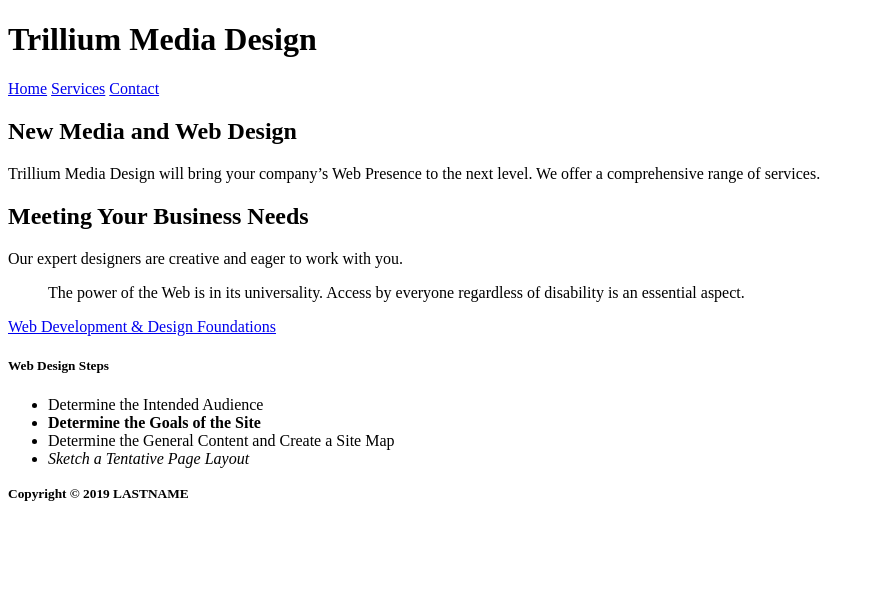
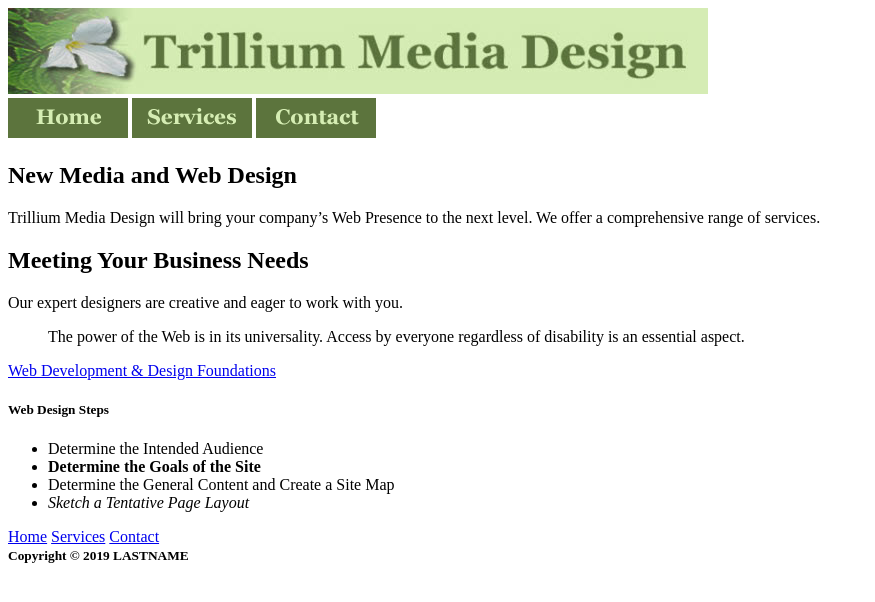
Before and after one commit to 44144-Sp22/ch4inclassnotes-BromanJozy, a plain HTML site: page index.html in a window 1280 px wide. Shown: the whole page, without its empty margins (0-875 px from the left). Drawn offline with Linux system fonts and the light colour scheme.

Commit message:
Update index.html

```diff
--- a/index.html
+++ b/index.html
@@ -3,17 +3,23 @@
 	<head>
 		<title>LASTNAME Chapter 4 InClass Notes</title>
 		<meta charset="utf-8">
+		<link rel="icon" href="favicon.ico" type="image/x-con">
+		<link rel="stylesheet" href"style.css">
 	</head>
     <body>
+			<div id="container">
         <!-- Structural Elements - header, nav, main, footer -->
         <header>
-            <h1>Trillium Media Design</h1>
+					<img src="trilliumbanner.jpg" usemap"#image_map">
+					<map name="image_map">
+						<area alt="NWMSU" title="NWMSU" href="http://www.nwmissouri.edu" coords="4,-16,129,65" shape="rect">
+</map>
         </header>
         <nav>
             <!-- Anchor tags - specifies hyperlink reference to a file. Relative Links - link to pages on own site. -->
-            <a href="index.html">Home</a>
-            <a href="services.html">Services</a>
-            <a href="contact.html">Contact</a>
+            <a href="index.html"><img src="home.gif" alt="Home" width="120" height="40"></a>
+            <a href="services.html"><img src="services.gif" alt="Services" width="120" height="40"></a>
+							<a href="contact.html"><img src="contact.gif" alt="Contact" width="120" height="40"></a>
         </nav>
         <main>
             <h2>New Media and Web Design</h2>
@@ -37,9 +43,14 @@
             </ul>
 
         </main>
+				<nav>
+					<a href="index.html">Home</a>
+					<a href="services.html">Services</a>
+					<a href="contact.html">Contact</a>
+				</nav>
         <footer>
             <small><strong>Copyright &copy; 2019 LASTNAME</strong></small>
         </footer>
-
+</div>
     </body>
 </html>
```
